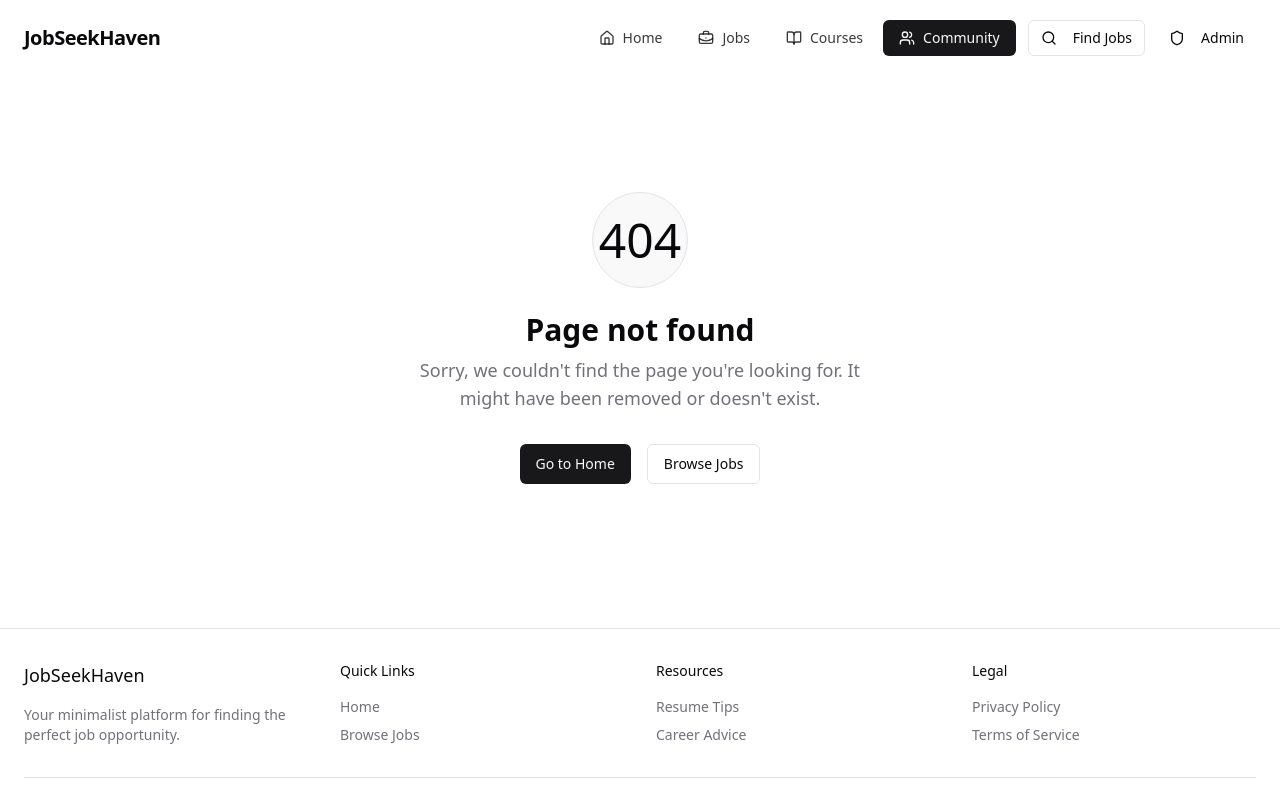
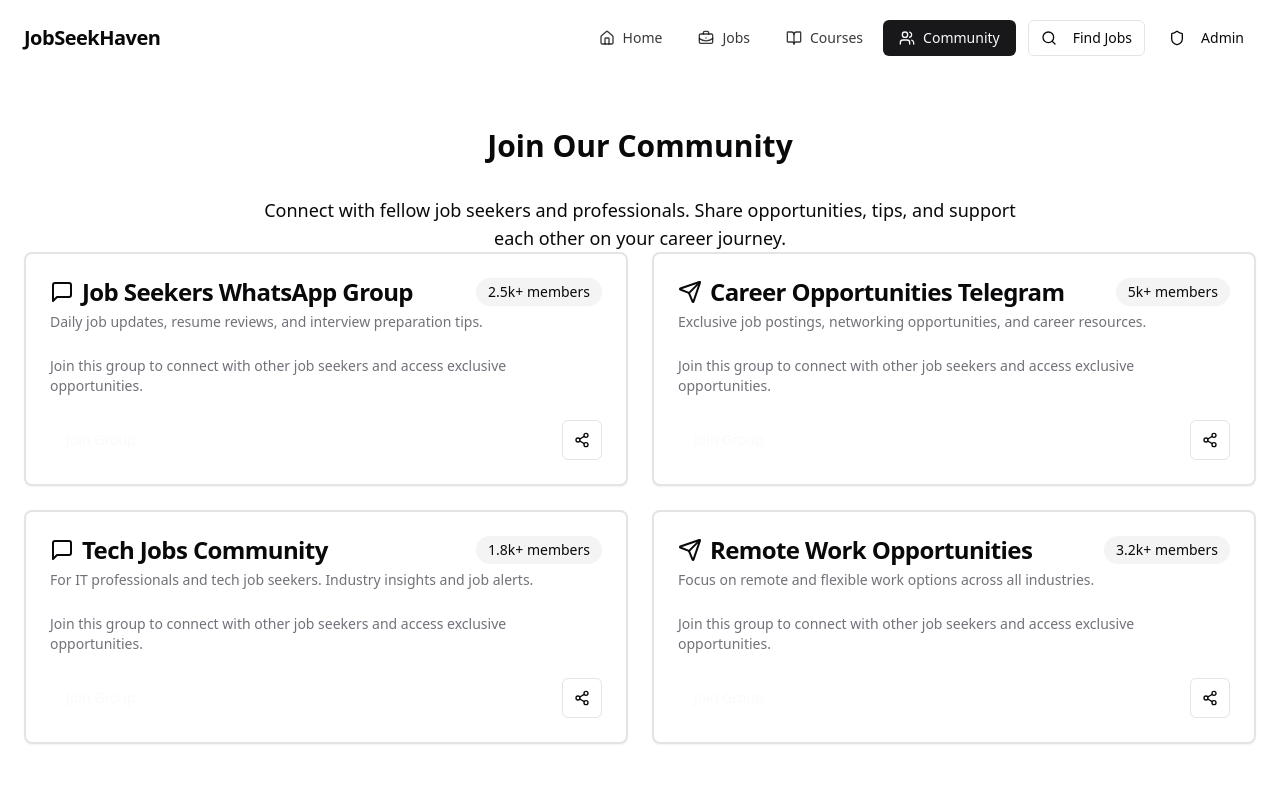
Before and after one commit to AkhilllYadav/freshertalent, a React (Vite) app: page /community in a window 1280 px wide. Shown: the top 800 px of the page. Built offline with nearby package versions, Linux system fonts and the light colour scheme.

Commit message:
Display groups on community page
The newly added groups should be visible on the community page.

```diff
--- a/src/App.tsx
+++ b/src/App.tsx
@@ -11,6 +11,8 @@ import JobDetailPage from "./pages/JobDetailPage";
 import AdminLogin from "./pages/admin/AdminLogin";
 import AdminDashboard from "./pages/admin/AdminDashboard";
 import NotFound from "./pages/NotFound";
+import JoinGroups from "./pages/JoinGroups";
+import RecommendedCourses from "./pages/RecommendedCourses";
 
 const queryClient = new QueryClient({
   defaultOptions: {
@@ -34,6 +36,8 @@ const App = () => (
             <Route path="/jobs/:id" element={<JobDetailPage />} />
             <Route path="/admin" element={<AdminLogin />} />
             <Route path="/admin/dashboard" element={<AdminDashboard />} />
+            <Route path="/community" element={<JoinGroups />} />
+            <Route path="/courses" element={<RecommendedCourses />} />
             {/* ADD ALL CUSTOM ROUTES ABOVE THE CATCH-ALL "*" ROUTE */}
             <Route path="*" element={<NotFound />} />
           </Routes>
--- a/src/components/CommunityGroups.jsx
+++ b/src/components/CommunityGroups.jsx
@@ -13,9 +13,10 @@ export const CommunityGroups = () => {
   useEffect(() => {
     const fetchGroups = async () => {
       try {
+        console.log('Fetching groups...');
         const groupsData = await getGroups();
+        console.log('Fetched groups data:', groupsData);
         setGroups(groupsData);
-        console.log('Fetched groups:', groupsData); // Debug log
       } catch (error) {
         console.error('Error fetching groups:', error);
         toast.error('Failed to load community groups');
--- a/src/pages/JoinGroups.jsx
+++ b/src/pages/JoinGroups.jsx
@@ -4,6 +4,7 @@ import { Layout } from '@/components/Layout';
 import { CommunityGroups } from '@/components/CommunityGroups';
 
 const JoinGroups = () => {
+  console.log('Rendering JoinGroups page');
   return (
     <Layout>
       <div className="py-8">
```
